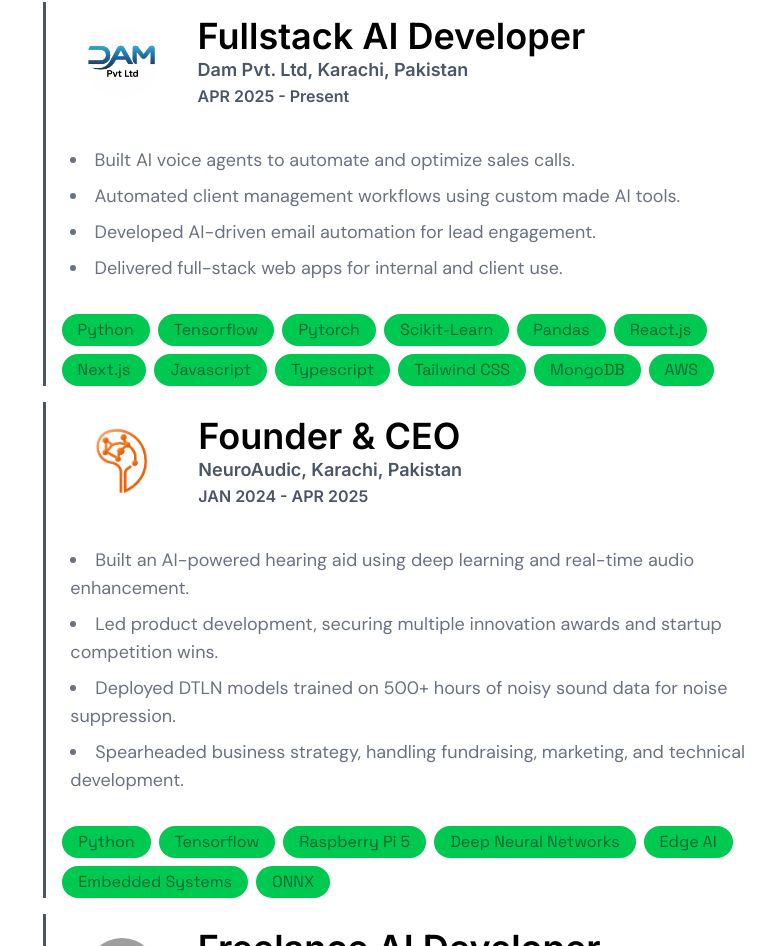
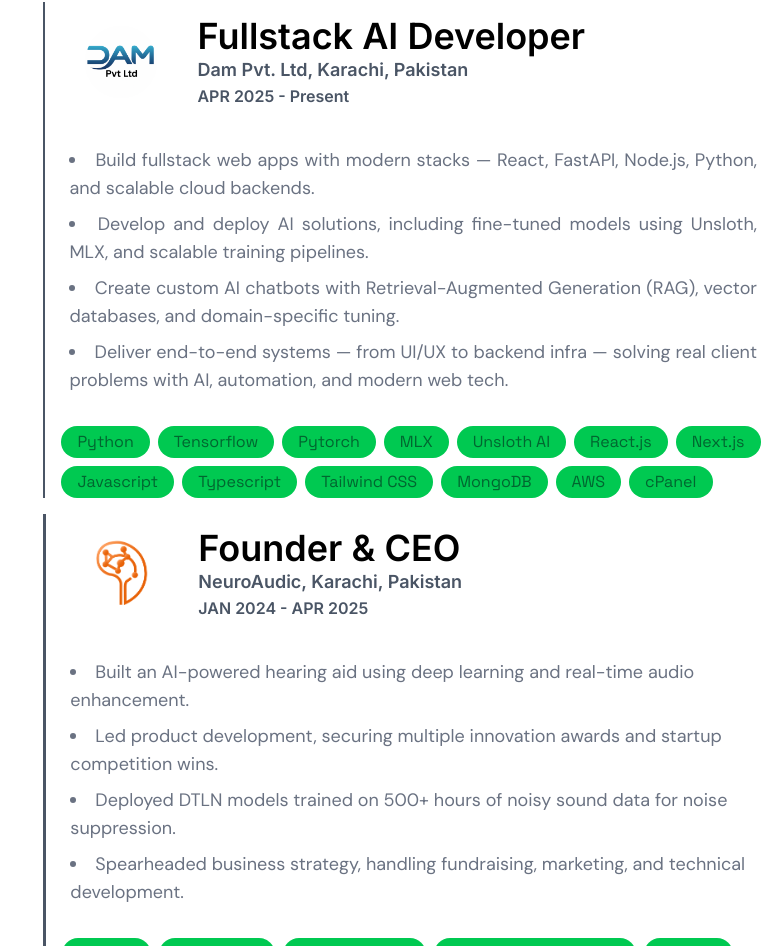
Before and after one commit to imustitanveer/personal-portfolio-website, a React (Vite) app: page / in a window 1280 px wide. Shown: the part 1219-2165 px from the top of the page, without its empty margins (499-1280 px from the left). Built offline with nearby package versions, Linux system fonts and the light colour scheme; grey boxes are pictures that could not be loaded.

Commit message:
update experience

```diff
--- a/src/Experience.jsx
+++ b/src/Experience.jsx
@@ -28,17 +28,17 @@ function Experience() {
             </div>
           </div>
           <ul className="list-disc list-inside text-lg text-gray-500 dark:text-gray-300 p-2 text-justify font-[DM_Sans]">
-                <li className='mb-2'>Built AI voice agents to automate and optimize sales calls.</li>
-                <li className='mb-2'>Automated client management workflows using custom made AI tools.</li>
-                <li className='mb-2'>Developed AI-driven email automation for lead engagement.</li>
-                <li className='mb-2'>Delivered full-stack web apps for internal and client use.</li>
+                <li className='mb-2'>Build fullstack web apps with modern stacks — React, FastAPI, Node.js, Python, and scalable cloud backends.</li>
+                <li className='mb-2'>Develop and deploy AI solutions, including fine-tuned models using Unsloth, MLX, and scalable training pipelines.</li>
+                <li className='mb-2'>Create custom AI chatbots with Retrieval-Augmented Generation (RAG), vector databases, and domain-specific tuning.</li>
+                <li className='mb-2'>Deliver end-to-end systems — from UI/UX to backend infra — solving real client problems with AI, automation, and modern web tech.</li>
           </ul>
           <div className='flex flex-row gap-2 flex-wrap font-[Space_Grotesk]'>
           <h1 className='bg-green-500 dark:bg-green-900 py-1 px-4 text-green-800 dark:text-green-500 rounded-full'>Python</h1>
             <h1 className='bg-green-500 dark:bg-green-900 py-1 px-4 text-green-800 dark:text-green-500 rounded-full'>Tensorflow</h1>
             <h1 className='bg-green-500 dark:bg-green-900 py-1 px-4 text-green-800 dark:text-green-500 rounded-full'>Pytorch</h1>
-            <h1 className='bg-green-500 dark:bg-green-900 py-1 px-4 text-green-800 dark:text-green-500 rounded-full'>Scikit-Learn</h1>
-            <h1 className='bg-green-500 dark:bg-green-900 py-1 px-4 text-green-800 dark:text-green-500 rounded-full'>Pandas</h1>
+            <h1 className='bg-green-500 dark:bg-green-900 py-1 px-4 text-green-800 dark:text-green-500 rounded-full'>MLX</h1>
+            <h1 className='bg-green-500 dark:bg-green-900 py-1 px-4 text-green-800 dark:text-green-500 rounded-full'>Unsloth AI</h1>
             <h1 className='bg-green-500 dark:bg-green-900 py-1 px-4 text-green-800 dark:text-green-500 rounded-full'>React.js</h1>
             <h1 className='bg-green-500 dark:bg-green-900 py-1 px-4 text-green-800 dark:text-green-500 rounded-full'>Next.js</h1>
             <h1 className='bg-green-500 dark:bg-green-900 py-1 px-4 text-green-800 dark:text-green-500 rounded-full'>Javascript</h1>
@@ -46,6 +46,7 @@ function Experience() {
             <h1 className='bg-green-500 dark:bg-green-900 py-1 px-4 text-green-800 dark:text-green-500 rounded-full'>Tailwind CSS</h1>
             <h1 className='bg-green-500 dark:bg-green-900 py-1 px-4 text-green-800 dark:text-green-500 rounded-full'>MongoDB</h1>
             <h1 className='bg-green-500 dark:bg-green-900 py-1 px-4 text-green-800 dark:text-green-500 rounded-full'>AWS</h1>
+            <h1 className='bg-green-500 dark:bg-green-900 py-1 px-4 text-green-800 dark:text-green-500 rounded-full'>cPanel</h1>
           </div>
           </div>
         </div>
```
